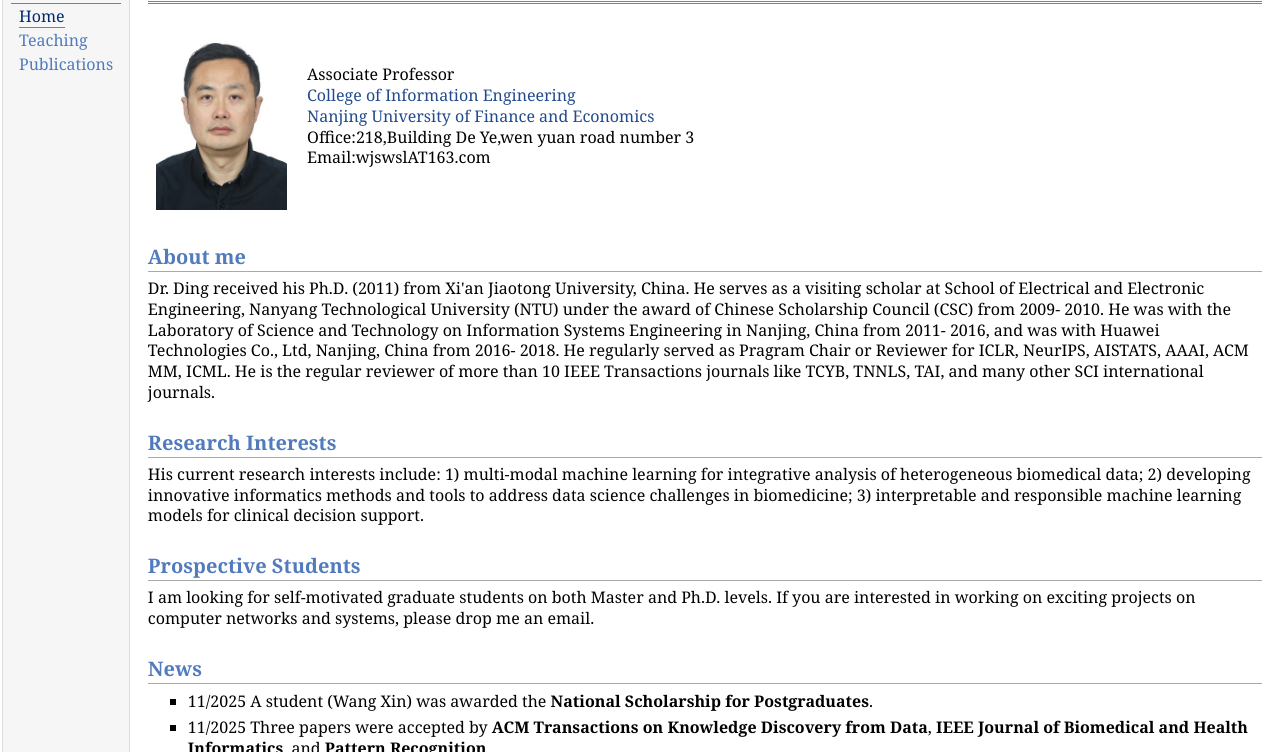
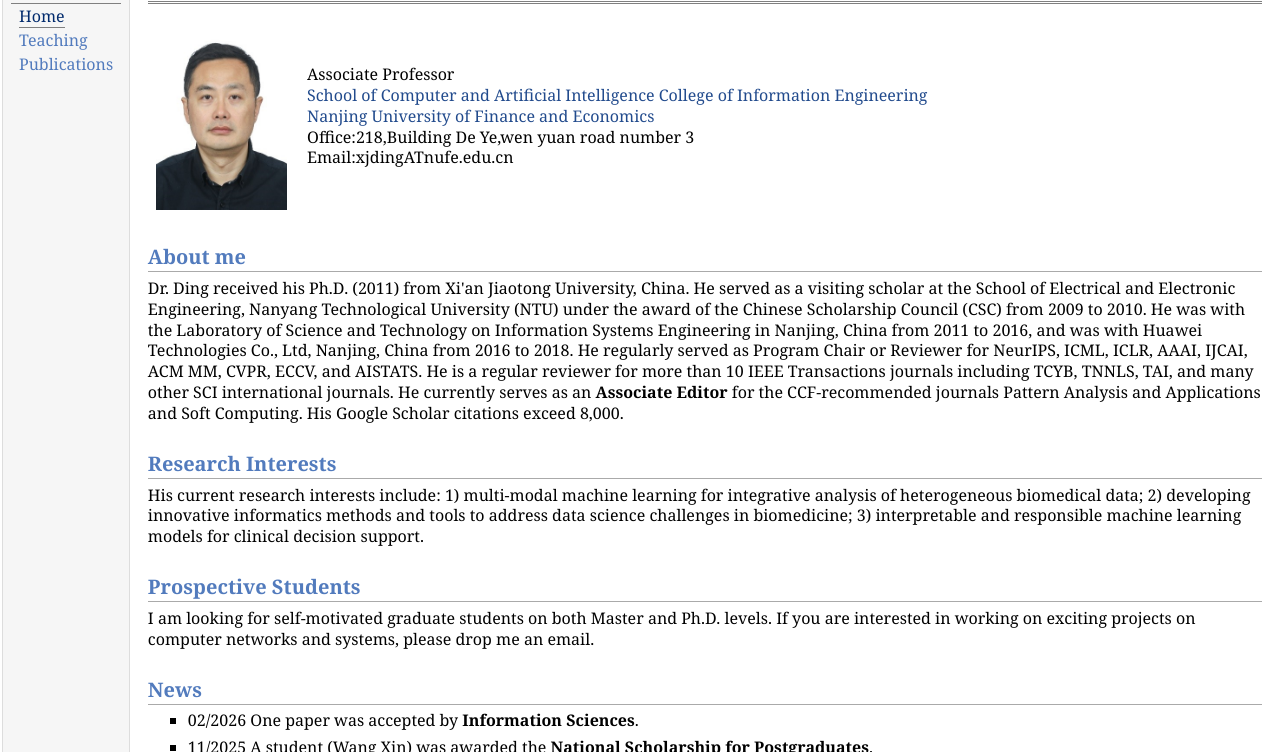
Before and after one commit to XiaojianDing/XJD, a plain HTML site: page index.html in a window 1280 px wide. Shown: the part 48-800 px from the top of the page. Drawn offline with Linux system fonts and the light colour scheme.

Commit message:
Add files via upload

```diff
--- a/index.html
+++ b/index.html
@@ -27,11 +27,13 @@
 </div>
 <table class="imgtable"><tr><td>
 <img src="images/Ding.jpg" alt="alt text" width="131px" height="180px" />&nbsp;</td>
-<td align="left"><p>Associate Professor<br /> <a href="https://cie.nufe.edu.cn//" target=&ldquo;blank&rdquo;>College of Information Engineering</a> <br /><a href="https://www.nufe.edu.cn//" target=&ldquo;blank&rdquo;>Nanjing University of Finance and Economics</a><br />
+<td align="left"><p>Associate Professor<br /> <a href="https://cie.nufe.edu.cn//" target=&ldquo;blank&rdquo;>School of Computer and Artificial Intelligence
+
+College of Information Engineering</a> <br /><a href="https://www.nufe.edu.cn//" target=&ldquo;blank&rdquo;>Nanjing University of Finance and Economics</a><br />
 
 Office:218,Building De Ye,wen yuan road number 3 <br />
 
-Email:wjswslAT163.com <br />
+Email:xjdingATnufe.edu.cn <br />
 
 
 
@@ -39,9 +41,9 @@ Email:wjswslAT163.com <br />
 </td></tr></table>
 <h2>About me
 </h2>
-<p>Dr. Ding received his Ph.D. (2011) from Xi'an Jiaotong University, China. He serves as a visiting scholar at School of Electrical and Electronic Engineering, Nanyang Technological University (NTU) under the award of Chinese Scholarship Council (CSC) from 2009- 2010. He was with the Laboratory of Science and Technology on Information Systems Engineering in Nanjing, China from 2011- 2016, and was with Huawei Technologies Co., Ltd, Nanjing, China from 2016- 2018. He regularly served as Pragram Chair or Reviewer for ICLR, NeurIPS, AISTATS, AAAI, ACM MM, ICML. He is the regular reviewer of more than 10 IEEE Transactions journals like TCYB, TNNLS, TAI, and many other SCI international journals.
+<p>Dr. Ding received his Ph.D. (2011) from Xi'an Jiaotong University, China.
 
-
+He served as a visiting scholar at the School of Electrical and Electronic Engineering, Nanyang Technological University (NTU) under the award of the Chinese Scholarship Council (CSC) from 2009 to 2010. He was with the Laboratory of Science and Technology on Information Systems Engineering in Nanjing, China from 2011 to 2016, and was with Huawei Technologies Co., Ltd, Nanjing, China from 2016 to 2018. He regularly served as Program Chair or Reviewer for NeurIPS, ICML, ICLR, AAAI, IJCAI, ACM MM, CVPR, ECCV, and AISTATS. He is a regular reviewer for more than 10 IEEE Transactions journals including TCYB, TNNLS, TAI, and many other SCI international journals. He currently serves as an <b>Associate Editor</b> for the CCF-recommended journals Pattern Analysis and Applications and Soft Computing. His Google Scholar citations exceed 8,000.
 
 
 
@@ -64,7 +66,14 @@ Email:wjswslAT163.com <br />
 </p>
 <h2>News
 </h2>
+<p>
+
+</p>
 <ul>
+<li><p>02/2026 One paper was accepted by <b>Information Sciences</b>.<br />
+
+</p>
+</li>
 <li><p>11/2025 A student (Wang Xin) was awarded the <b>National Scholarship for Postgraduates</b>.<br />
 
 </p>
```
